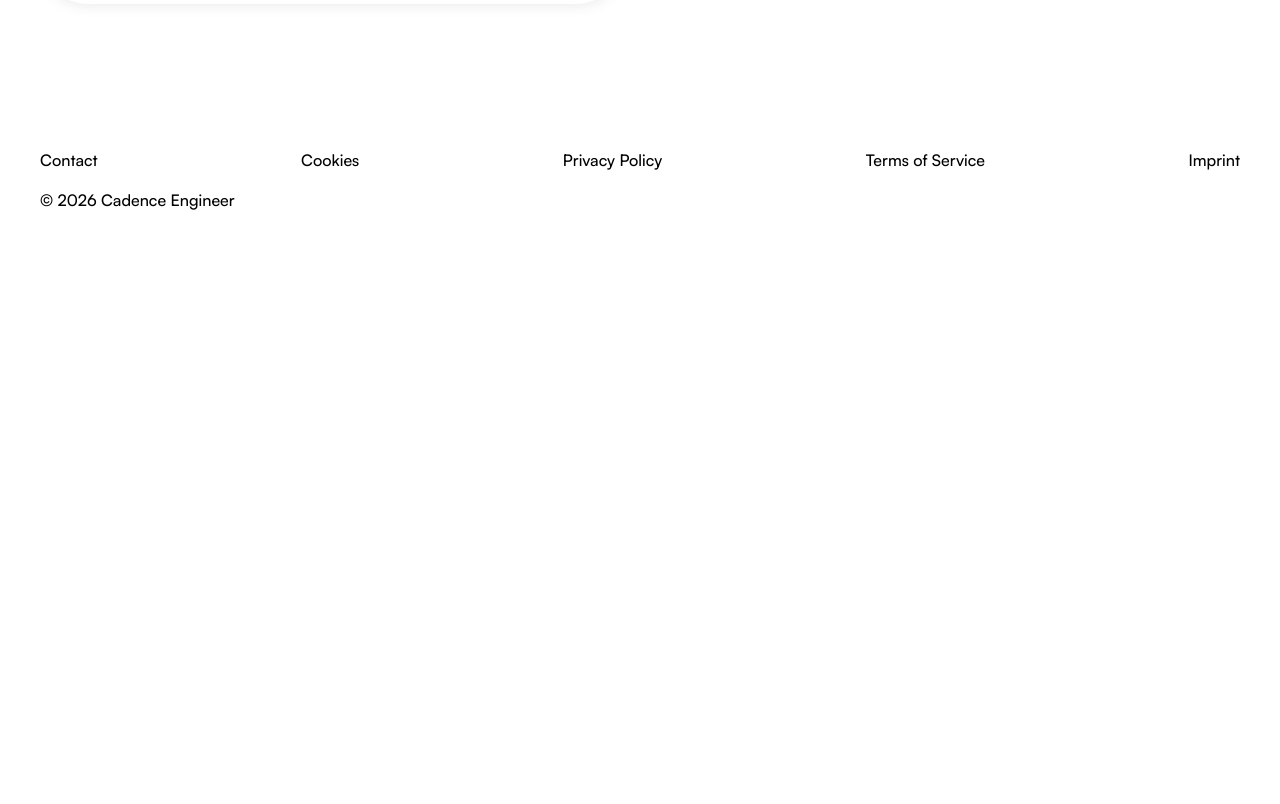
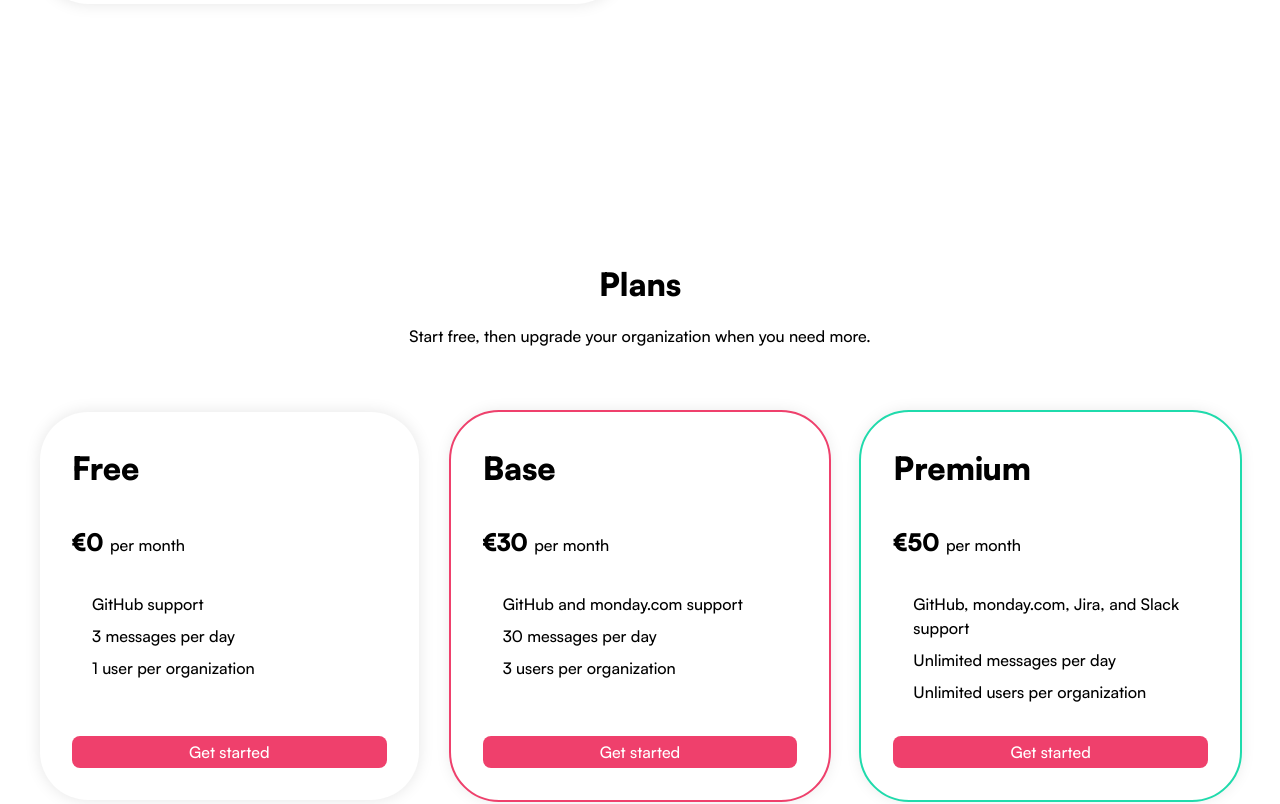
Before and after one commit to cadence-engineer/cadence-engineer-site, a SvelteKit app: page / in a window 1280 px wide. Shown: the part 1940-2744 px from the top of the page. Before the commit the page ends 2168 px from the top, so only its background shows below. Built offline with nearby package versions, Linux system fonts and the light colour scheme.

Commit message:
feat: add plan cards to home page

```diff
--- a/src/routes/+page.svelte
+++ b/src/routes/+page.svelte
@@ -1,5 +1,14 @@
 <script lang="ts">
-	import { AiMessage, ChatInput, FeatureShowcase, IconButton, UserMessage } from '$lib';
+	import {
+		AiMessage,
+		Button,
+		ChatInput,
+		FeatureShowcase,
+		IconButton,
+		Section,
+		UserMessage
+	} from '$lib';
+	import { signInUrl } from '$lib/app';
 	import copyIcon from '$lib/assets/icons/copy.svg';
 	import thumbsDownIcon from '$lib/assets/icons/thumbs-down.svg';
 	import thumbsUpIcon from '$lib/assets/icons/thumbs-up.svg';
@@ -73,6 +82,50 @@
 			<ChatInput />
 		</div>
 	</FeatureShowcase>
+
+	<Section>
+		<div class="plans" aria-labelledby="plans-title">
+			<header class="plans__header">
+				<h2 id="plans-title">Plans</h2>
+				<p>Start free, then upgrade your organization when you need more.</p>
+			</header>
+
+			<div class="plans__grid">
+				<article class="plan-card">
+					<h3>Free</h3>
+					<p class="plan-card__price">€0 <span>per month</span></p>
+					<ul>
+						<li>GitHub support</li>
+						<li>3 messages per day</li>
+						<li>1 user per organization</li>
+					</ul>
+					<Button href={signInUrl}>Get started</Button>
+				</article>
+
+				<article class="plan-card plan-card--base">
+					<h3>Base</h3>
+					<p class="plan-card__price">€30 <span>per month</span></p>
+					<ul>
+						<li>GitHub and monday.com support</li>
+						<li>30 messages per day</li>
+						<li>3 users per organization</li>
+					</ul>
+					<Button href={signInUrl}>Get started</Button>
+				</article>
+
+				<article class="plan-card plan-card--premium">
+					<h3>Premium</h3>
+					<p class="plan-card__price">€50 <span>per month</span></p>
+					<ul>
+						<li>GitHub, monday.com, Jira, and Slack support</li>
+						<li>Unlimited messages per day</li>
+						<li>Unlimited users per organization</li>
+					</ul>
+					<Button href={signInUrl}>Get started</Button>
+				</article>
+			</div>
+		</div>
+	</Section>
 </main>
 
 <style>
@@ -146,9 +199,99 @@
 		align-self: flex-start;
 	}
 
+	.plans,
+	.plans__header {
+		display: grid;
+	}
+
+	.plans {
+		max-width: 75rem;
+		margin-inline: auto;
+		gap: 4rem;
+	}
+
+	.plans__header {
+		gap: 1rem;
+		text-align: center;
+	}
+
+	.plans__header h2,
+	.plans__header p,
+	.plan-card h3,
+	.plan-card p,
+	.plan-card ul {
+		margin: 0;
+	}
+
+	.plans__header h2 {
+		font-size: 2rem;
+	}
+
+	.plans__grid {
+		display: grid;
+		grid-template-columns: repeat(3, minmax(0, 1fr));
+		gap: 2rem;
+	}
+
+	.plan-card {
+		display: flex;
+		min-width: 0;
+		border-radius: 3rem;
+		padding: 2rem;
+		background: var(--brand-color-white);
+		box-shadow: 0 0 1rem rgb(0 0 0 / 10%);
+		flex-direction: column;
+		gap: 2rem;
+	}
+
+	.plan-card--base {
+		outline: 2px solid var(--color-accent);
+	}
+
+	.plan-card--premium {
+		outline: 2px solid var(--color-accent-secondary);
+	}
+
+	@supports (corner-shape: squircle) {
+		.plan-card {
+			border-radius: 6rem;
+			corner-shape: squircle;
+		}
+	}
+
+	.plan-card h3 {
+		font-size: 2rem;
+	}
+
+	.plan-card__price {
+		font-size: 1.5rem;
+		font-weight: var(--font-weight-bold);
+	}
+
+	.plan-card__price span {
+		font-size: 1rem;
+		font-weight: var(--font-weight-interface-regular);
+	}
+
+	.plan-card ul {
+		display: grid;
+		padding-left: 1.25rem;
+		gap: 0.5rem;
+	}
+
+	.plan-card :global(.button) {
+		width: 100%;
+		max-width: none;
+		margin-top: auto;
+	}
+
 	@media (max-width: 40rem) {
 		.hero h1 {
 			font-size: 2.5rem;
 		}
+
+		.plans__grid {
+			grid-template-columns: 1fr;
+		}
 	}
 </style>
```
Also changed, not shown: 2 other files (tests, documents, lock files or other folders).
